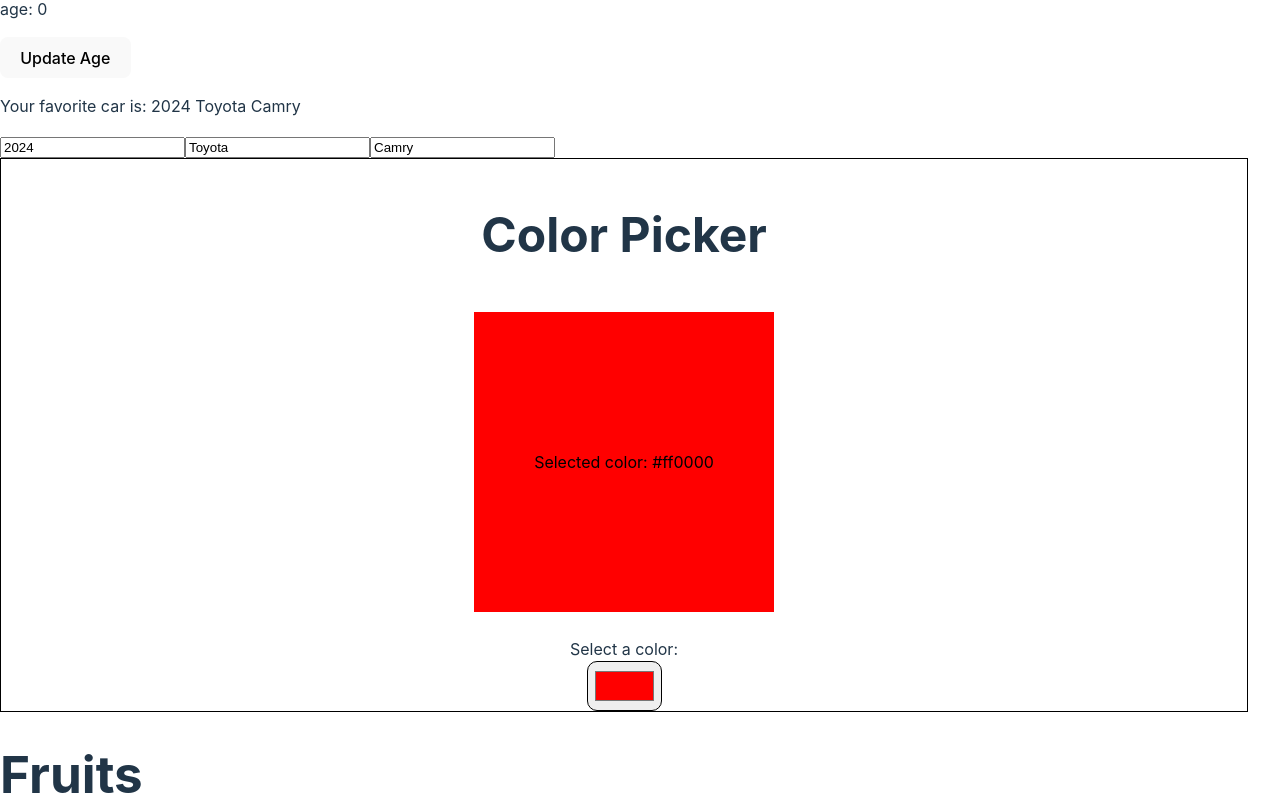
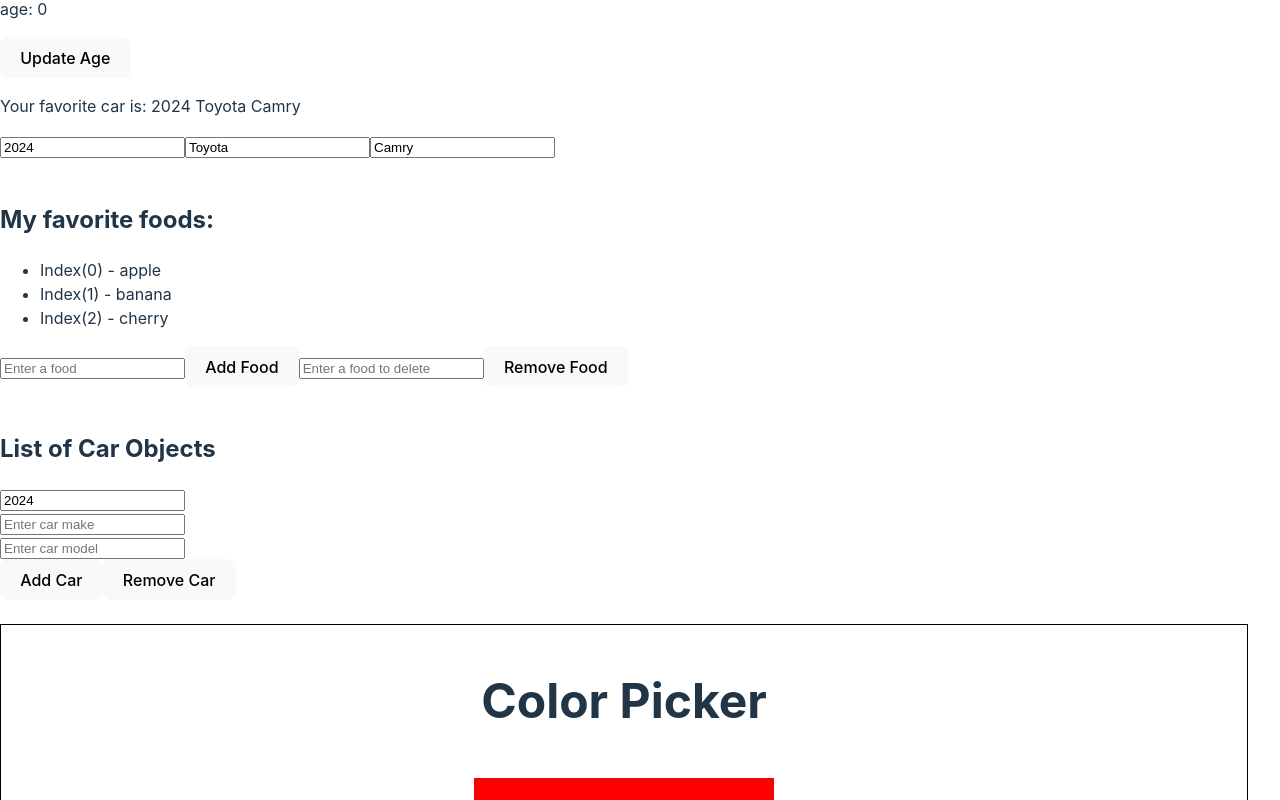
Before and after one commit to Orchydae/ReactAppTutorialJsx, a React (Vite) app in the folder ReactAppTutorialJsx/: page / in a window 1280 px wide. Shown: the part 446-1246 px from the top of the page. Built offline with nearby package versions, Linux system fonts and the light colour scheme.

Commit message:
Update array of objects

```diff
--- a/ReactAppTutorialJsx/src/App.jsx
+++ b/ReactAppTutorialJsx/src/App.jsx
@@ -8,6 +8,8 @@
 import ExampleUseStateComponent from './ExampleUseStateComponent.jsx'
 import ColorPicker from './ColorPicker/ColorPicker.jsx'
 import ExampleUpdateObjects from './ExampleUpdateObjects.jsx'
+import ExampleUpdateArrays from './ExampleUpdateArrays.jsx'
+import ExampleUpdateArrayOfObjects from './ExampleUpdateArrayOfObjects.jsx'
 
 function App() {
 
@@ -21,7 +23,9 @@
             <Header />
             <UserGreeting isLoggedIn={true} username="David" />
             <ExampleUseStateComponent />
-            <ExampleUpdateObjects />
+            <ExampleUpdateObjects /> <br />
+            <ExampleUpdateArrays /> <br />
+            <ExampleUpdateArrayOfObjects /> <br />
             <ColorPicker />
             <Food items={fruits} category="Fruits" />
             <Card />
--- /dev/null
+++ b/ReactAppTutorialJsx/src/ExampleUpdateArrayOfObjects.jsx
@@ -0,0 +1,70 @@
+import React, { useState } from 'react';
+
+function ExampleUpdateArrayOfObjects() {
+
+    const [cars, setCars] = useState([]);
+    const [carYear, setCarYear] = useState(new Date().getFullYear());
+    const [carMake, setCarMake] = useState('');
+    const [carModel, setCarModel] = useState('');
+
+    let selectedCarIndex = -1;
+
+    function handleAddCar() {
+        const newCar = {
+            year: carYear,
+            make: carMake,
+            model: carModel
+        };
+
+        setCars(prevCars => [...prevCars, newCar]);
+
+        setCarYear(new Date().getFullYear());
+        setCarMake('');
+        setCarModel('');
+    }
+
+    function handleSelectionCar(index) {
+        selectedCarIndex = index;
+
+    }
+
+    function handleRemoveCar(index) {
+
+        setCars(prevCars => {
+            return prevCars.filter((car, i) => i !== index);
+        });
+    }
+
+    function handleYearChange(event) {
+        setCarYear(event.target.value);
+    }
+
+    function handleMakeChange(event) {
+        setCarMake(event.target.value);
+    }
+
+    function handleModelChange(event) {
+        setCarModel(event.target.value);
+    }
+
+    return (
+        <div>
+            <h2>List of Car Objects</h2>
+            <ul>
+                {cars.map((car, index) => (
+                    <li key={index} onClick={() => handleSelectionCar(index) }>
+                    {car.year} {car.make} {car.model}
+                    </li>
+                ))}
+            </ul>
+
+            <input type="number" value={carYear} onChange={handleYearChange} /> <br />
+            <input type="text" value={carMake} onChange={handleMakeChange} placeholder="Enter car make"/> <br />
+            <input type="text" value={carModel} onChange={handleModelChange} placeholder="Enter car model" /> <br />
+            <button onClick={() => handleAddCar()}>Add Car</button>
+            <button onClick={() => handleRemoveCar(selectedCarIndex)}>Remove Car</button>
+        </div>
+    );
+}
+
+export default ExampleUpdateArrayOfObjects;
--- /dev/null
+++ b/ReactAppTutorialJsx/src/ExampleUpdateArrays.jsx
@@ -0,0 +1,46 @@
+import React, { useState } from 'react';
+
+function ExampleUpdateArrays() {
+
+    const [foods, setFoods] = useState(['apple', 'banana', 'cherry']);
+
+    function handleAddFood() {
+
+        const newFood = document.getElementById('foodInput').value;
+        document.getElementById('foodInput').value = '';
+
+        setFoods(prevFoods => [...prevFoods, newFood]);
+    }
+
+    function handleRemoveFood(index) {
+
+        console.log(index);
+
+        if (index === undefined || index === null) {
+            const foodToDelete = document.getElementById('foodInputDeletion').value;
+            document.getElementById('foodInputDeletion').value = '';
+
+            setFoods(prevFoods => prevFoods.filter(food => food !== foodToDelete));
+        } else {
+            setFoods(prevFoods => prevFoods.filter((_, i) => i !== index));
+        }
+
+    }
+
+    return (
+        <div>
+            <h2>My favorite foods:</h2>
+            <ul>
+                {foods.map((food, index) => (
+                    <li key={index} onClick={() => handleRemoveFood(index) }>Index({index}) - {food}</li>
+                ))}
+            </ul>
+            <input type="text" id="foodInput" placeholder="Enter a food" />
+            <button onClick={handleAddFood}>Add Food</button>
+            <input type="text" id="foodInputDeletion" placeholder="Enter a food to delete" />
+            <button onClick={handleRemoveFood}>Remove Food</button>
+        </div>
+    );
+}
+
+export default ExampleUpdateArrays;
```
